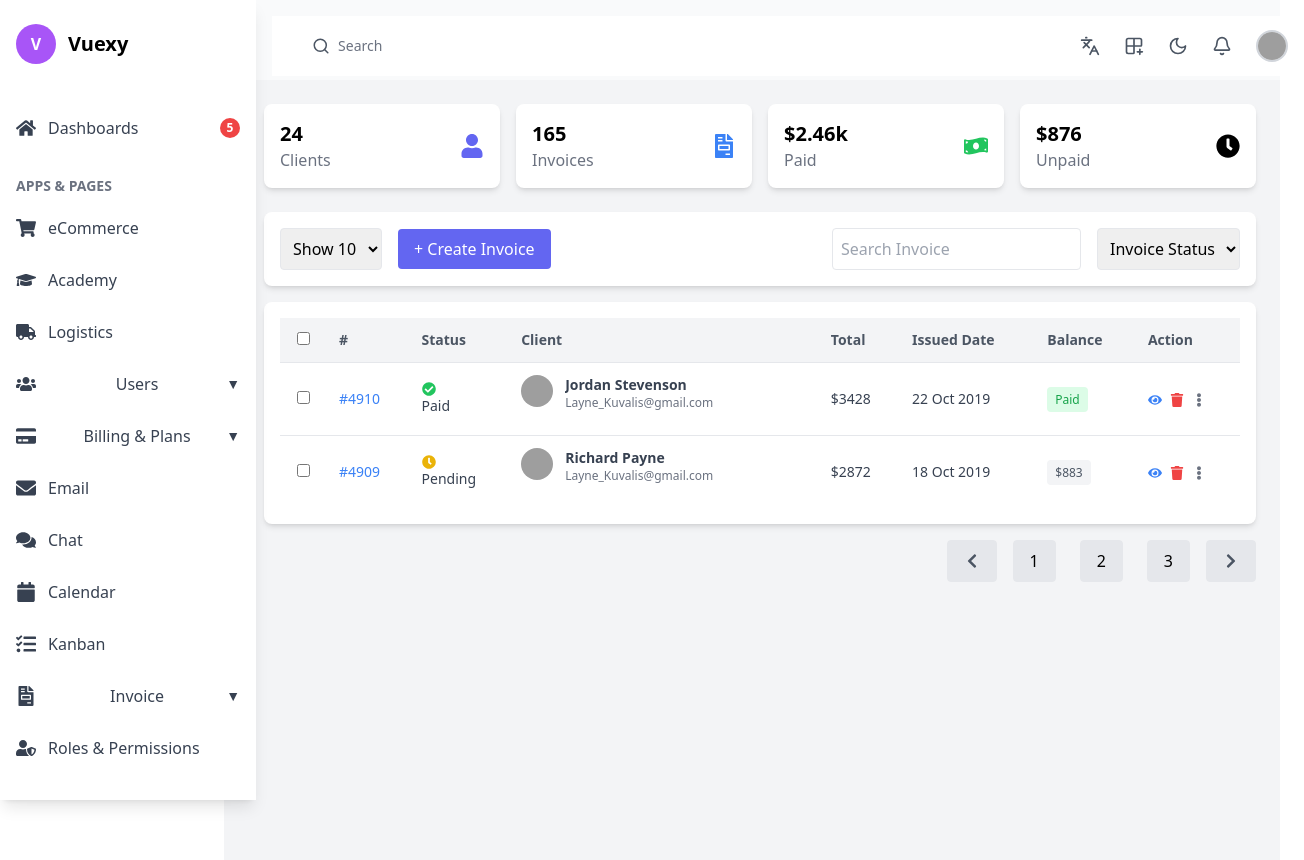
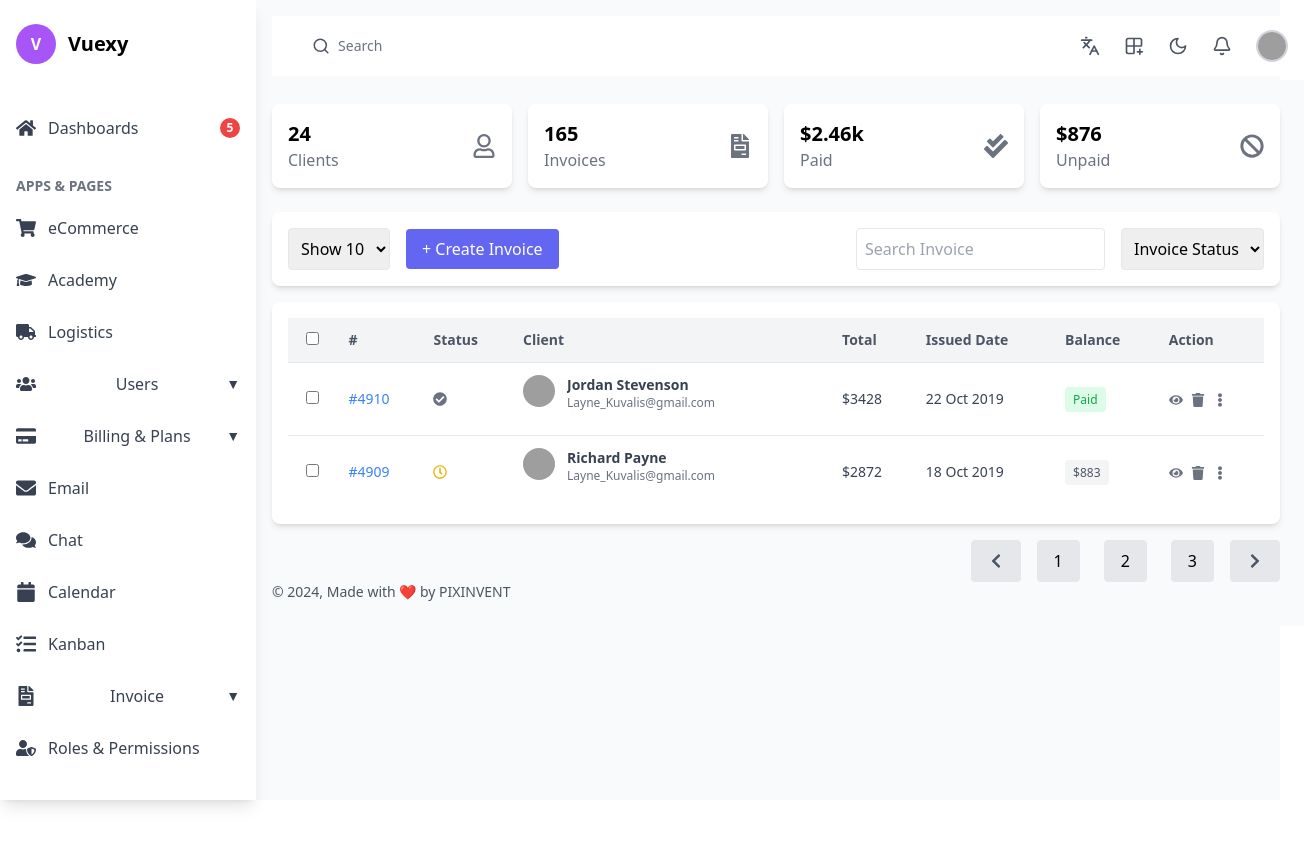
Before and after one commit to xnafi/dashboard, a React (Vite) app: page /invoice-list in a window 1280 px wide. Shown: the top 860 px of the page, 1304 px wide, since content can reach past the window. After the commit the page ends 800 px from the top, so only its background shows below. Built offline with nearby package versions, Linux system fonts and the light colour scheme; grey boxes are pictures that could not be loaded.

Commit message:
Invoice lists react icons changes on dashboard

```diff
--- a/src/pages/InvoiceList/InvoiceBill.tsx
+++ b/src/pages/InvoiceList/InvoiceBill.tsx
@@ -3,7 +3,7 @@ import { FaPaperPlane, FaDownload, FaPrint, FaEdit } from "react-icons/fa";
 
 const InvoiceBill: React.FC = () => {
   return (
-    <div className="p-6 bg-gray-50 mt-20 ml-4">
+    <div className="p-6 bg-gray-50 mt-20 ml-4 w-full">
       {/* Search Bar */}
 
 
@@ -107,7 +107,8 @@ const InvoiceBill: React.FC = () => {
               <p>Subtotal: <span className="font-semibold">$1800</span></p>
               <p>Discount: <span className="font-semibold">$28</span></p>
               <p>Tax: <span className="font-semibold">21%</span></p>
-              <p className="font-bold">Total: $1690</p>
+              <p>Total: <span className="font-semibold">$1690</span></p>
+
             </div>
           </div>
 
--- a/src/pages/InvoiceList/InvoiceList.tsx
+++ b/src/pages/InvoiceList/InvoiceList.tsx
@@ -1,6 +1,6 @@
 import { useState } from "react";
 import { Link } from "react-router-dom";
-import { FaTrash, FaEye, FaFileInvoice, FaUser, FaMoneyBillWave, FaClock, FaEllipsisV, FaCheckCircle } from "react-icons/fa";
+import { FaTrash, FaEye, FaFileInvoice, FaRegUser, FaCheckDouble, FaBan, FaEllipsisV, FaCheckCircle, FaRegClock } from "react-icons/fa";
 import { FaChevronLeft, FaChevronRight } from "react-icons/fa";
 const invoices = [
   {
@@ -37,41 +37,41 @@ export default function InvoiceList() {
   };
 
   return (
-    <div className="p-6 bg-gray-100 min-h-screen mt-20">
+    <div className="p-6 bg-gray-50 mt-20 ml-6 w-full">
       {/* Top Analytics Cards */}
-      <div className="grid grid-cols-4 gap-4 mb-6 ml-4">
+      <div className="grid grid-cols-4 gap-4 mb-6 ">
         <div className="p-4 bg-white shadow-md rounded-lg flex items-center justify-between">
           <div>
             <h3 className="text-xl font-semibold">24</h3>
             <p className="text-gray-500">Clients</p>
           </div>
-          <FaUser className="text-indigo-500 text-2xl" />
+          <FaRegUser className=" text-2xl text-gray-500" />
         </div>
         <div className="p-4 bg-white shadow-md rounded-lg flex items-center justify-between">
           <div>
             <h3 className="text-xl font-semibold">165</h3>
             <p className="text-gray-500">Invoices</p>
           </div>
-          <FaFileInvoice className="text-blue-500 text-2xl" />
+          <FaFileInvoice className="text-gray-500 text-2xl" />
         </div>
         <div className="p-4 bg-white shadow-md rounded-lg flex items-center justify-between">
           <div>
             <h3 className="text-xl font-semibold">$2.46k</h3>
             <p className="text-gray-500">Paid</p>
           </div>
-          <FaMoneyBillWave className="text-green-500 text-2xl" />
+          <FaCheckDouble className="text-gray-500 text-2xl" />
         </div>
         <div className="p-4 bg-white shadow-md rounded-lg flex items-center justify-between">
           <div>
             <h3 className="text-xl font-semibold">$876</h3>
             <p className="text-gray-500">Unpaid</p>
           </div>
-          <FaClock className=" text-2xl" />
+          <FaBan className=" text-2xl text-gray-500" />
         </div>
       </div>
 
       {/* Action Bar */}
-      <div className="bg-white shadow-md rounded-lg p-4 mb-4 flex justify-between items-center ml-4">
+      <div className="bg-white shadow-md rounded-lg p-4 mb-4 flex justify-between items-center ">
         <div className="flex items-center gap-4">
           <select className="border p-2 rounded" value={showCount} onChange={(e) => setShowCount(e.target.value)}>
             <option value="10">Show 10</option>
@@ -91,7 +91,7 @@ export default function InvoiceList() {
       </div>
 
       {/* Table */}
-      <div className="bg-white shadow-md rounded-lg p-4 ml-4">
+      <div className="bg-white shadow-md rounded-lg p-4">
   <table className="w-full border-collapse">
     <thead>
       <tr className="bg-gray-100 text-start text-sm text-gray-600 ">
@@ -124,11 +124,11 @@ export default function InvoiceList() {
           </td>
           <td className="p-3  gap-2 ">
             {invoice.status === "Paid" ? (
-              <FaCheckCircle className="text-green-500" />
+              <FaCheckCircle className="text-gray-500" />
             ) : (
-              <FaClock className="text-yellow-500" />
+              <FaRegClock className="text-yellow-500" />
             )}
-            <span>{invoice.status}</span>
+            {/* <span>{invoice.status}</span> */}
           </td>
           <td className="p-3 flex flex-row text-start gap-3">
             <img
@@ -155,8 +155,8 @@ export default function InvoiceList() {
             </span>
           </td>
           <td className="p-3 flex flex-row mb-4 gap-2 ">
-            <FaEye className="text-blue-500 cursor-pointer hover:text-blue-700 transition" />
-            <FaTrash className="text-red-500 cursor-pointer hover:text-red-700 transition" />
+            <FaEye className="text-gray-500 cursor-pointer hover:text-blue-700 transition" />
+            <FaTrash className="text-gray-500 cursor-pointer hover:text-red-700 transition" />
             <FaEllipsisV className="text-gray-500 cursor-pointer hover:text-gray-700 transition" />
           </td>
         </tr>
@@ -184,6 +184,10 @@ export default function InvoiceList() {
    <FaChevronRight className="text-gray-600" />
   </button>
 </div>
+{/* Footer */}
+<div className="text-sm text-gray-600  ">
+        © 2024, Made with ❤️ by PIXINVENT
+      </div>
     </div>
   );
 }
--- a/src/pages/InvoiceList/InvoicePayment.tsx
+++ b/src/pages/InvoiceList/InvoicePayment.tsx
@@ -6,7 +6,7 @@ const InvoicePayment = () => {
   const [paymentStub, setPaymentStub] = useState(true);
   return (
     <div className="p-6 bg-gray-50 flex justify-center mt-20">
-      <div className="max-w-5xl w-full bg-white shadow-lg rounded-lg p-6 flex gap-6">
+      <div className=" w-full bg-white shadow-lg rounded-lg p-6 flex gap-6">
         {/* Left Side: Invoice Details */}
         <div className="flex-1">
           {/* Header */}
```
